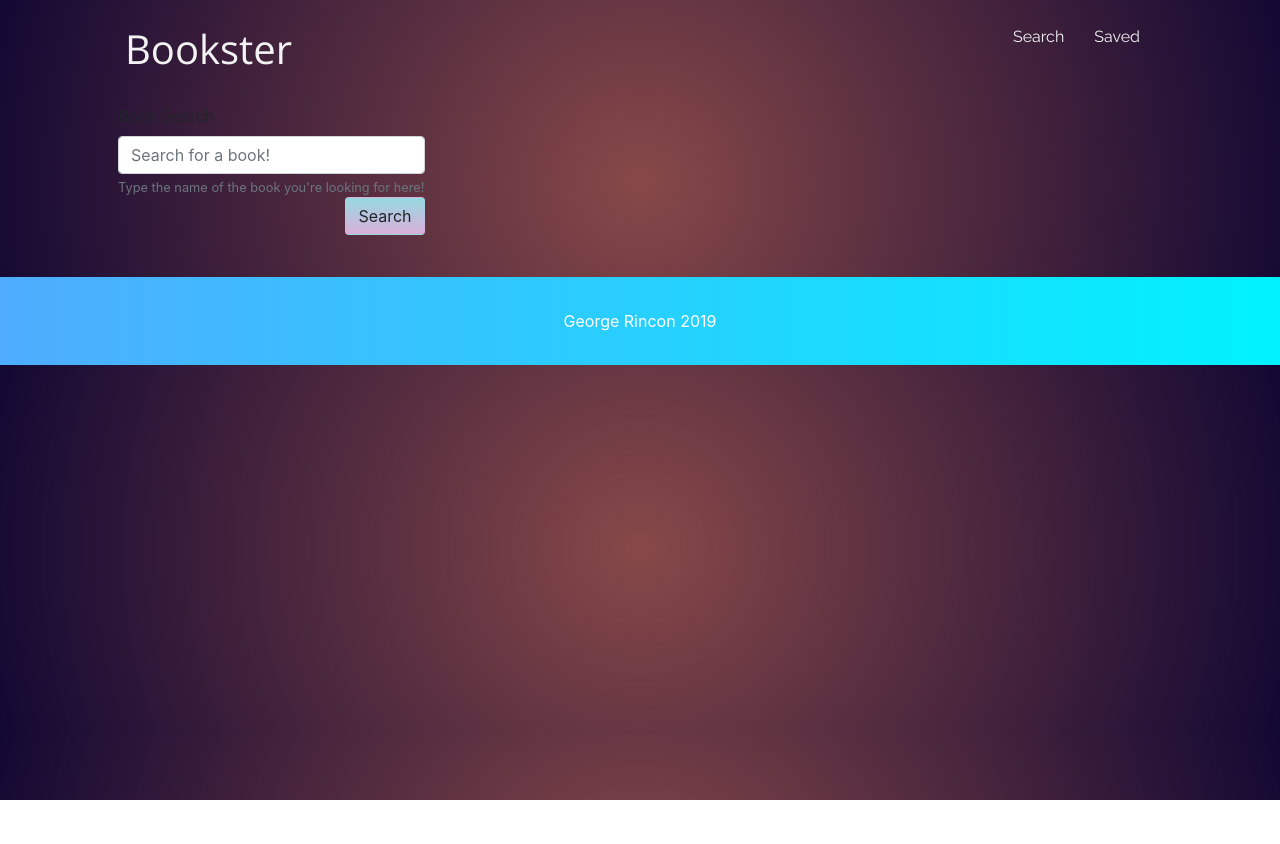
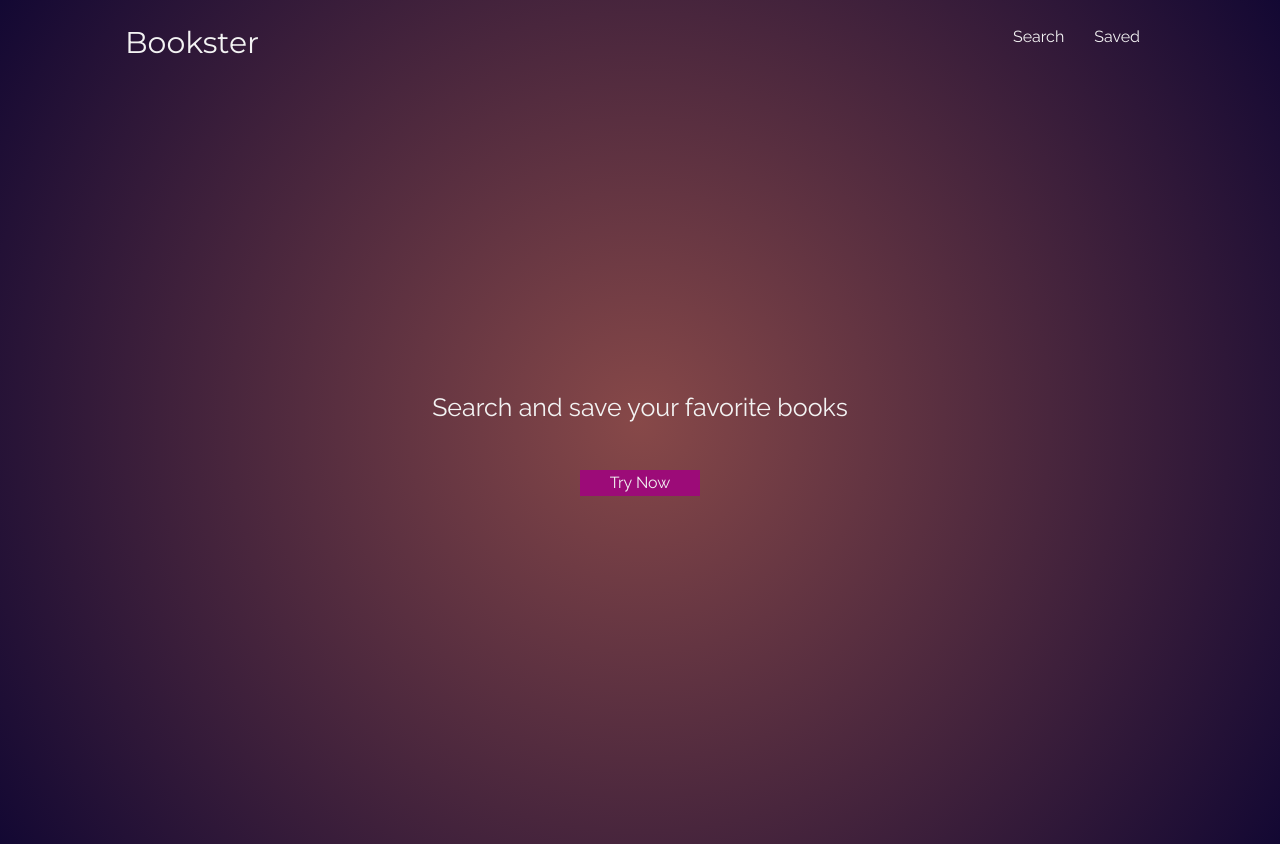
Before and after one commit to grincon0/React-Books, a React (Create React App) app in the folder client/: page / in a window 1280 px wide. Before the commit the page ends 800 px from the top, so only its background shows below. Built offline with nearby package versions, Linux system fonts and the light colour scheme; no server answers.

Commit message:
setting up and styling landing

```diff
--- a/client/src/App.css
+++ b/client/src/App.css
@@ -1,4 +1,4 @@
-@import url('https://fonts.googleapis.com/css?family=Open+Sans');
+@import url('https://fonts.googleapis.com/css?family=Montserrat|Open+Sans');
 @import url('https://fonts.googleapis.com/css?family=Raleway:400,700');
 
 
--- a/client/src/App.js
+++ b/client/src/App.js
@@ -1,5 +1,6 @@
 import React, { Component } from 'react';
 import {BrowserRouter as Router, Route} from "react-router-dom";
+import Landing from "../src/pages/Landing";
 import NavBar from "../src/components/Navbar";
 import Search from "../src/pages/Search";
 import Saved from "../src/pages/Saved";
@@ -15,11 +16,11 @@ class App extends Component {
       <div className="App">
       <NavBar />
       <Wrapper>
-        <Route exact path="/" component={Search}/>
+        <Route exact path="/" component={Landing}/>
         <Route exact path="/search" component={Search}/>
         <Route exact path="/saved" component={Saved} />
         </Wrapper>
-        <Footer />
+        {/* <Footer /> */}
       </div>
       </Router>
     );
--- /dev/null
+++ b/client/src/components/Flex/index.js
@@ -0,0 +1,13 @@
+import React from "react";
+import "./style.css";
+
+const Flex = (props) => {
+    return (
+        <div className={`flex ${props.classes}`}>
+            {props.children}
+        </div>
+    )
+
+}
+
+export default Flex;
--- /dev/null
+++ b/client/src/components/Flex/style.css
@@ -0,0 +1,35 @@
+.flex{
+    display: flex;
+    width: 100vw;
+}
+
+.flex-col-center{
+    display: flex;
+    justify-content: center;
+    flex-direction: column;
+    align-items: center;
+}
+
+.flex-row{
+    display: flex;
+    flex-direction: row;
+}
+
+.flex-row-center{
+    display:flex;
+    flex-direction: column
+}
+
+.full-height{
+    height:100vh;
+}
+
+.no-overflow{
+    overflow: hidden;
+}
+
+.landing-header{
+    font-family: Raleway, sans-serif;
+    font-size:25px;
+    color:#f3f3f3;
+}
--- /dev/null
+++ b/client/src/components/Landing/Button.js
@@ -0,0 +1,10 @@
+import React from "react";
+import "./styles/Button.css";
+
+export const Button = (props) => {
+    return(
+        <button onClick={props.onClick} className={`landing-button`}>
+            Try Now
+        </button>
+    );
+}
--- /dev/null
+++ b/client/src/components/Landing/index.js
@@ -0,0 +1 @@
+export * from "./Button";
--- /dev/null
+++ b/client/src/components/Landing/styles/Button.css
@@ -0,0 +1,12 @@
+.landing-button{
+    position: relative;
+    text-decoration: none;
+    border: none;
+    color: #f3f3f3;
+    background-color:rgb(156, 11, 120);
+    font-family: Raleway, sans;
+    font-size:16px;
+    width: 120px;
+    margin-top: 40px;
+
+}
--- a/client/src/components/Navbar/style.css
+++ b/client/src/components/Navbar/style.css
@@ -12,7 +12,8 @@
 
 .new-nav-bar .nav-logo h1{
     color: #f3f3f3;
-    font-family: 'Open Sans';
+    font-family: Montserrat;
+    font-size: 30px;
 
 }
 .new-nav-list{
@@ -22,14 +23,17 @@
     transform: translate(-125px, 25px);
     font-family: Raleway;
     font-weight: 400;
-    align-items: center;
+    align-items: flex-end;
+    justify-content: baseline;
 }
+
 
 .new-nav-list a{
     color: #f3f3f3;
     margin-right: 15px;
     margin-left: 15px;
     text-decoration: none;
+    top:100%;
 }
 
 @media screen and (max-width: 1570px){
--- a/client/src/pages/Landing.js
+++ b/client/src/pages/Landing.js
@@ -0,0 +1,28 @@
+import React, {Component} from "react";
+import Flex from "../components/Flex/index";
+import { Button } from "../components/Landing/index";
+
+export default class Landing extends Component{
+    constructor(props){
+        super(props);
+        this.state = {
+            transition : false
+        }
+    }
+    handleClickEvent = () => {
+
+        //run transition anims by changing state
+        //wait then change location href
+
+    }
+    render = () => {
+        return(
+            <section className={`no-overflow`} id="Landing">
+                <Flex classes={`flex-col-center full-height `}>
+                    <h1 className={`landing-header`}>Search and save your favorite books</h1>
+                    <Button />
+                </Flex>
+            </section>
+        );
+    }
+}
```
